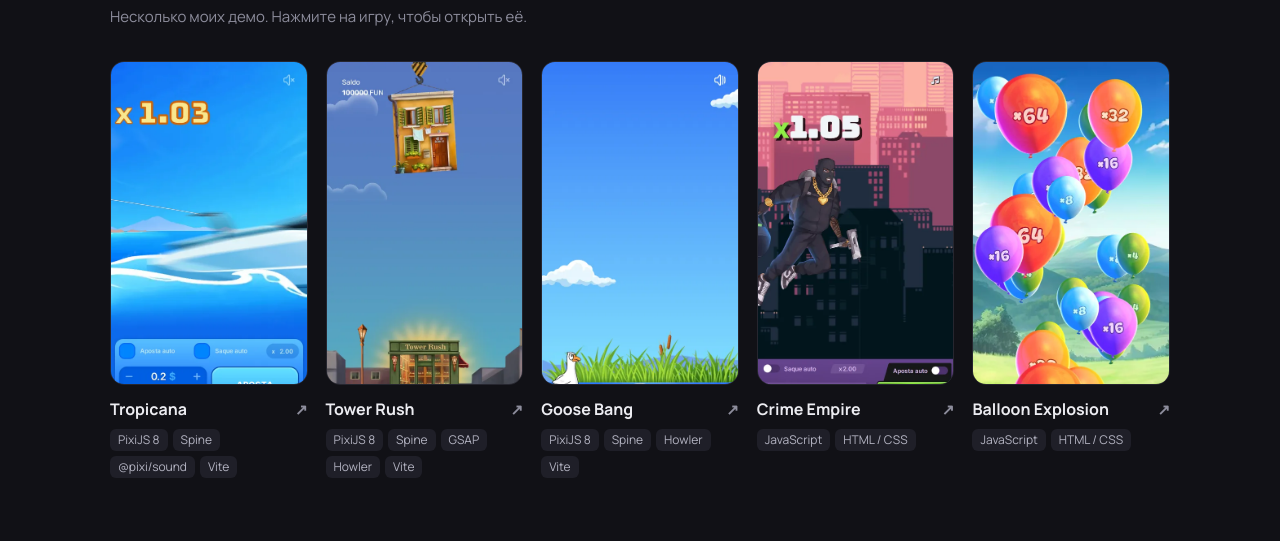
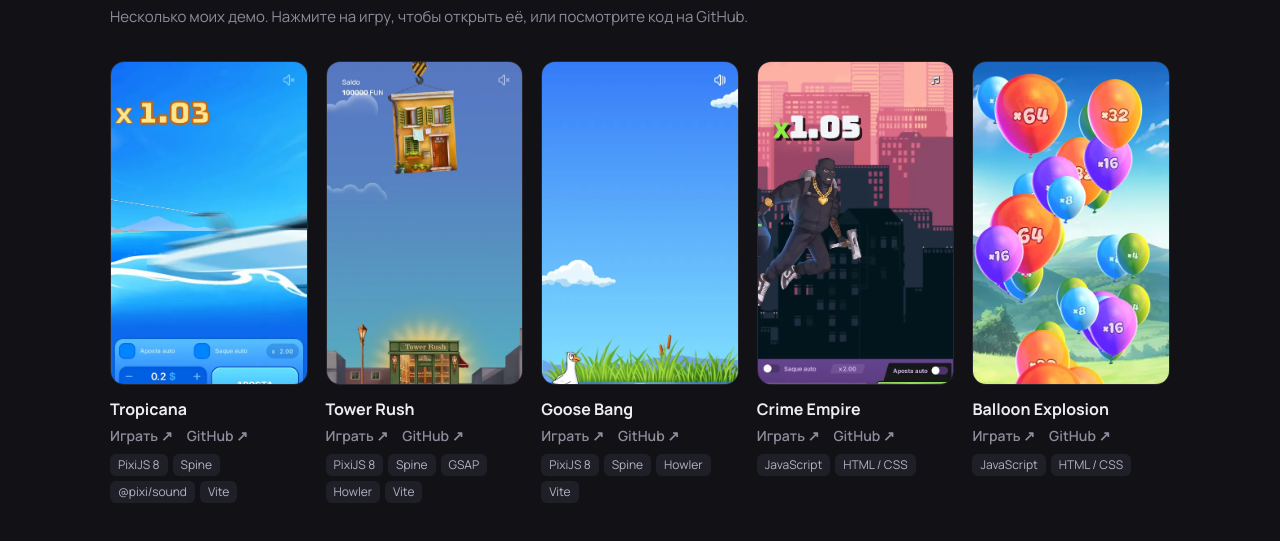
Before and after one commit to kseniya7991/playables-examples, a plain HTML site: page index.html in a window 1280 px wide. Shown: the part 87-628 px from the top of the page. Drawn offline with Linux system fonts and the light colour scheme.

Commit message:
Add GitHub links

```diff
--- a/index.html
+++ b/index.html
@@ -17,13 +17,14 @@
     h1 { font-size: 26px; font-weight: 700; }
     .sub { color: #8d8d9c; margin-top: 6px; font-size: 15px; }
     .grid { display: grid; grid-template-columns: repeat(auto-fill, minmax(190px, 1fr)); gap: 24px 18px; margin-top: 32px; }
-    .card { color: inherit; text-decoration: none; display: block; }
-    .cover { aspect-ratio: 390 / 640; border-radius: 14px; overflow: hidden; background: #1c1c24; border: 1px solid #26262f; transition: transform .2s, border-color .2s; }
+    .card { display: block; }
+    .cover { display: block; aspect-ratio: 390 / 640; border-radius: 14px; overflow: hidden; background: #1c1c24; border: 1px solid #26262f; transition: transform .2s, border-color .2s; }
     .cover img { width: 100%; height: 100%; object-fit: cover; object-position: top; display: block; }
-    .card:hover .cover { transform: translateY(-3px); border-color: #4a4a5a; }
-    .name { display: flex; justify-content: space-between; align-items: baseline; gap: 8px; margin-top: 12px; font-weight: 700; font-size: 16px; }
-    .name span { color: #8d8d9c; font-size: 15px; }
-    .card:hover .name span { color: #ececf1; }
+    .cover:hover { transform: translateY(-3px); border-color: #4a4a5a; }
+    .name { margin-top: 12px; font-weight: 700; font-size: 16px; }
+    .links { display: flex; gap: 14px; margin-top: 4px; font-size: 14px; font-weight: 600; }
+    .links a { color: #8d8d9c; text-decoration: none; }
+    .links a:hover { color: #ececf1; }
     .tags { display: flex; flex-wrap: wrap; gap: 5px; margin-top: 8px; }
     .tags span { font-size: 12px; padding: 2px 8px; border-radius: 6px; background: #1f1f28; color: #b4b4c2; }
     @media (max-width: 480px) {
@@ -35,26 +36,31 @@
 <body>
 <main>
   <h1>Playable ads</h1>
-  <p class="sub">Несколько моих демо. Нажмите на игру, чтобы открыть её.</p>
+  <p class="sub">Несколько моих демо. Нажмите на игру, чтобы открыть её, или посмотрите код на GitHub.</p>
   <div class="grid" id="grid"></div>
 </main>
 
 <script>
   // Список игр: папка в games/, название, технологии
+  const GH = "https://github.com/kseniya7991/";
   const GAMES = [
-    { slug: "tropicana",    title: "Tropicana",         stack: ["PixiJS 8", "Spine", "@pixi/sound", "Vite"] },
-    { slug: "tower-rush",   title: "Tower Rush",        stack: ["PixiJS 8", "Spine", "GSAP", "Howler", "Vite"] },
-    { slug: "goose-bang",   title: "Goose Bang",        stack: ["PixiJS 8", "Spine", "Howler", "Vite"] },
-    { slug: "crime-empire", title: "Crime Empire",      stack: ["JavaScript", "HTML / CSS"] },
-    { slug: "balloon",      title: "Balloon Explosion", stack: ["JavaScript", "HTML / CSS"] },
+    { slug: "tropicana",    title: "Tropicana",         repo: "tropicana-playable",    stack: ["PixiJS 8", "Spine", "@pixi/sound", "Vite"] },
+    { slug: "tower-rush",   title: "Tower Rush",        repo: "towerrush-playable",    stack: ["PixiJS 8", "Spine", "GSAP", "Howler", "Vite"] },
+    { slug: "goose-bang",   title: "Goose Bang",        repo: "goose-bang-playable",   stack: ["PixiJS 8", "Spine", "Howler", "Vite"] },
+    { slug: "crime-empire", title: "Crime Empire",      repo: "crime-empire-playable", stack: ["JavaScript", "HTML / CSS"] },
+    { slug: "balloon",      title: "Balloon Explosion", repo: "balloon-playable",      stack: ["JavaScript", "HTML / CSS"] },
   ];
 
   document.getElementById("grid").innerHTML = GAMES.map(g => `
-    <a class="card" href="games/${g.slug}/index.html" target="_blank" rel="noopener">
-      <div class="cover"><img src="assets/covers/${g.slug}.webp" alt="${g.title}" loading="lazy"></div>
-      <div class="name">${g.title}<span>↗</span></div>
+    <div class="card">
+      <a class="cover" href="games/${g.slug}/index.html" target="_blank" rel="noopener"><img src="assets/covers/${g.slug}.webp" alt="${g.title}" loading="lazy"></a>
+      <div class="name">${g.title}</div>
+      <div class="links">
+        <a href="games/${g.slug}/index.html" target="_blank" rel="noopener">Играть ↗</a>
+        <a href="${GH + g.repo}" target="_blank" rel="noopener">GitHub ↗</a>
+      </div>
       <div class="tags">${g.stack.map(s => `<span>${s}</span>`).join("")}</div>
-    </a>`).join("");
+    </div>`).join("");
 </script>
 </body>
 </html>
```
